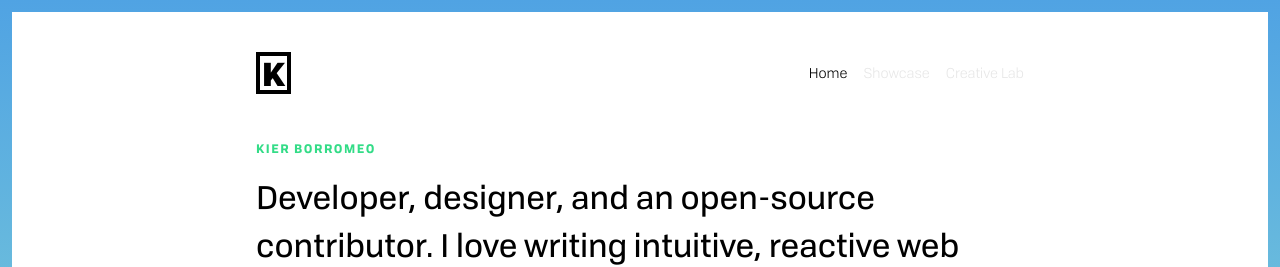
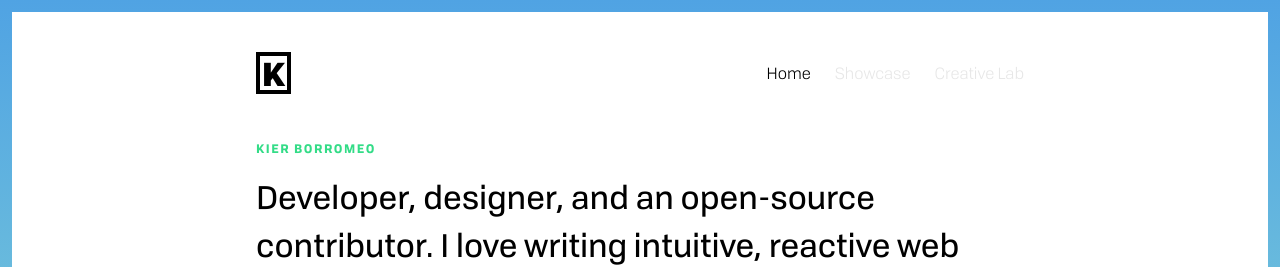
Before and after one commit to srph/websait, a Jekyll site: the page built from index.html, in a window 1280 px wide. Shown: the top 267 px of the page. Built offline with Jekyll 4.4.1, drawn with Linux system fonts in a browser that asks for light colours; nearby versions of some CDN libraries.

Commit message:
Update nav font size

```diff
--- a/_sass/components/_main-nav.scss
+++ b/_sass/components/_main-nav.scss
@@ -25,6 +25,7 @@
     @include breakpoint-md {
       display: block;
       height: auto;
+      font-size: $font-size-h2;
       border-bottom: 0;
     }
   }
@@ -50,10 +51,18 @@
     font-weight: 300;
     color: $color-gray-light;
     height: 100%;
+
+    @include breakpoint-md {
+      font-size: $font-size-h4;
+    }
   }
 
   > .linkset > .link:not(:last-child) {
     margin-right: 16px;
+
+    @include breakpoint-md {
+      margin-right: 24px;
+    }
   }
 
   > .linkset > .link.-active {
```
